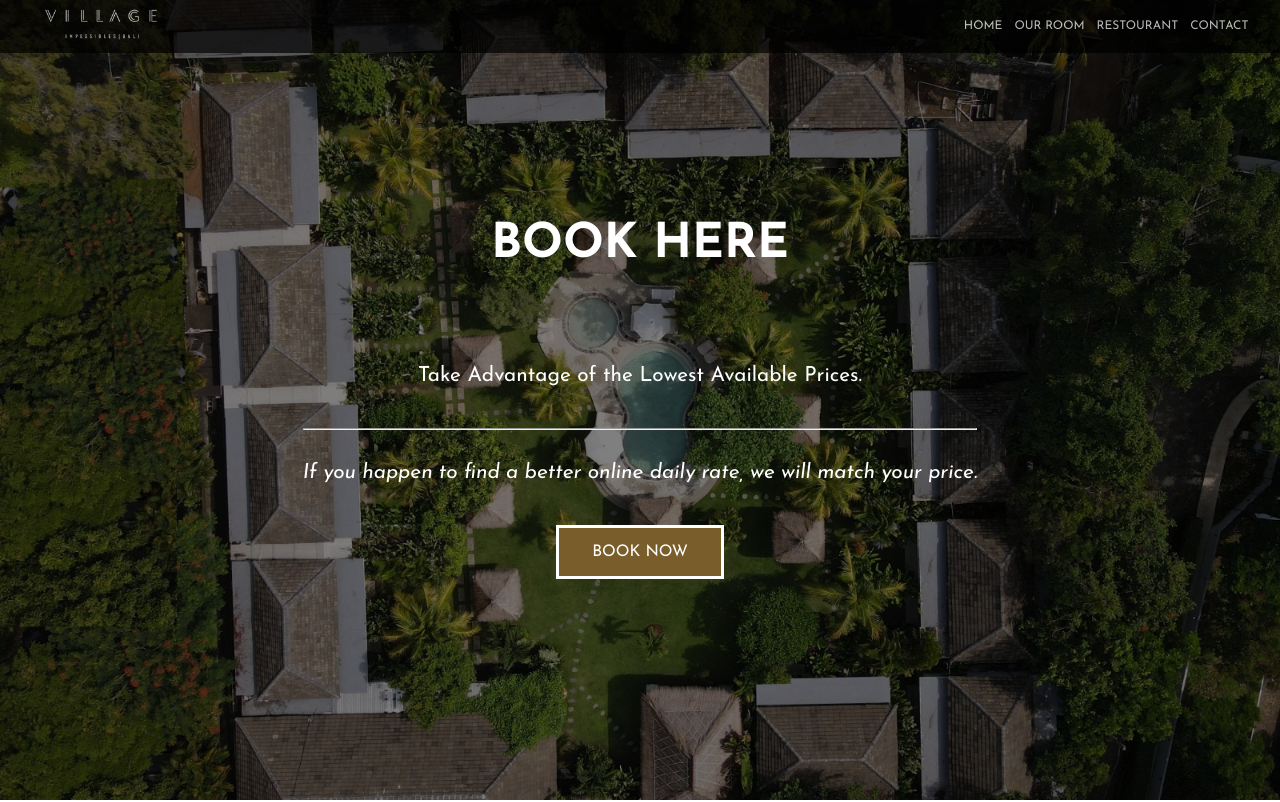
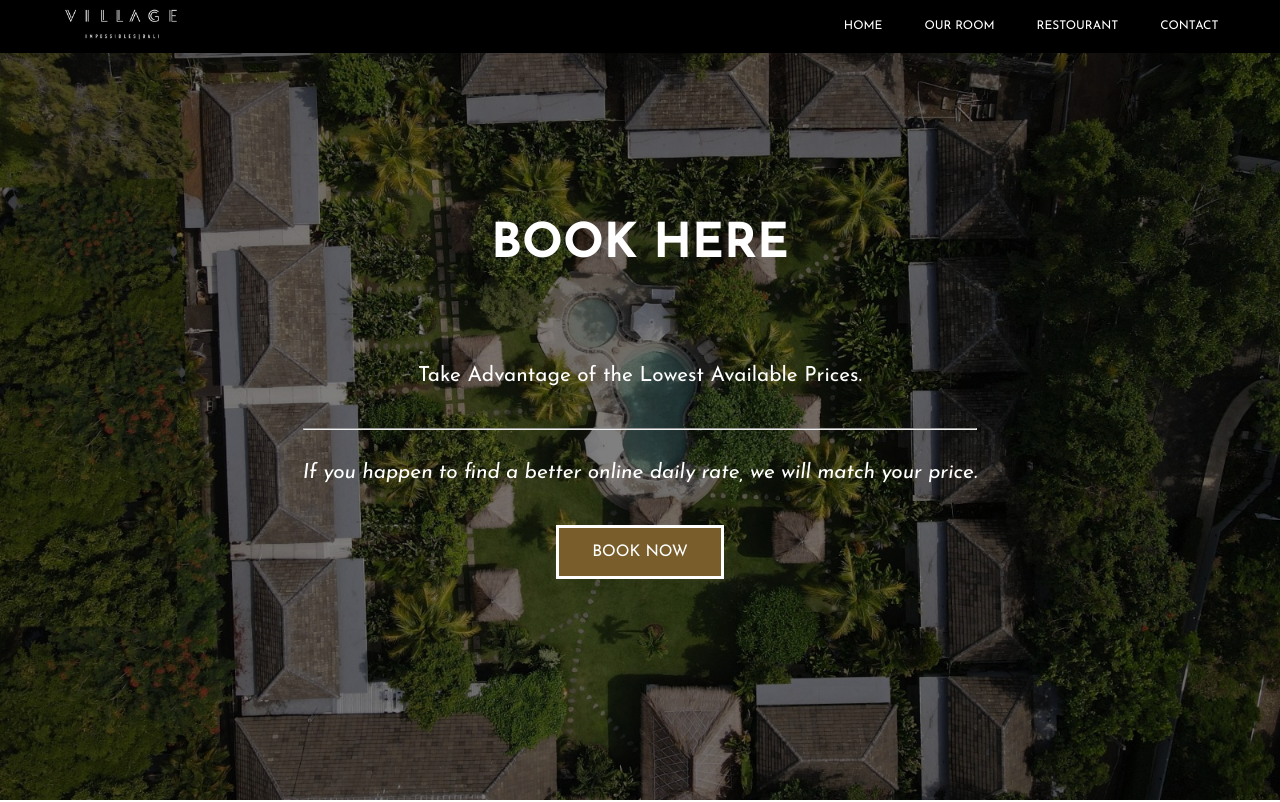
Before and after one commit to joksuss/My-Village, a plain HTML site: page index.html in a window 1280 px wide. Shown: the top 802 px of the page. Drawn offline with Linux system fonts and the light colour scheme.

Commit message:
menubah nav

```diff
--- a/style.css
+++ b/style.css
@@ -23,11 +23,13 @@ header .nav-wrap {
 
   /* styling */
   background-color: #000;
-  opacity: 70%;
 }
 
 header .nav-wrap .logo {
-  /* background-color: aqua; */
+  margin-left: 20px;
+}
+nav a{
+  margin-right: 30px;
 }
 
 header .nav-wrap .logo img {
```
